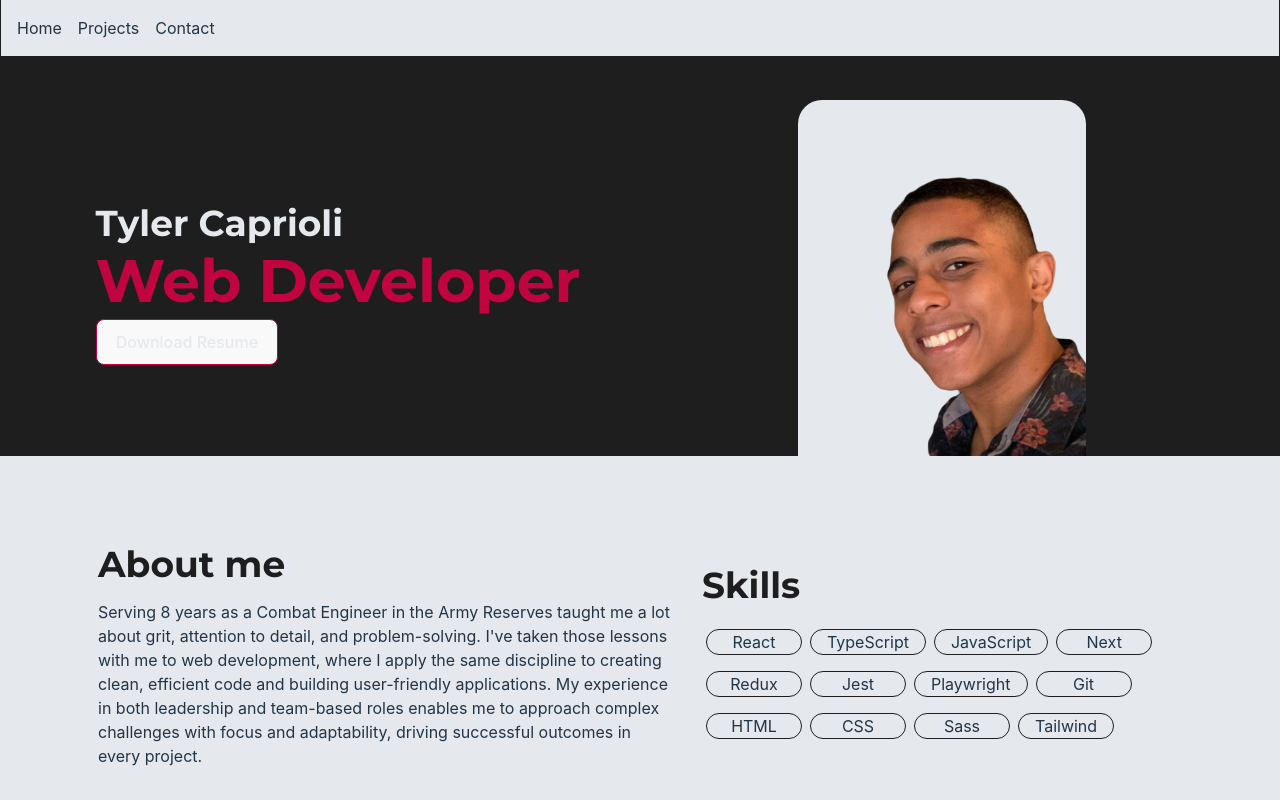
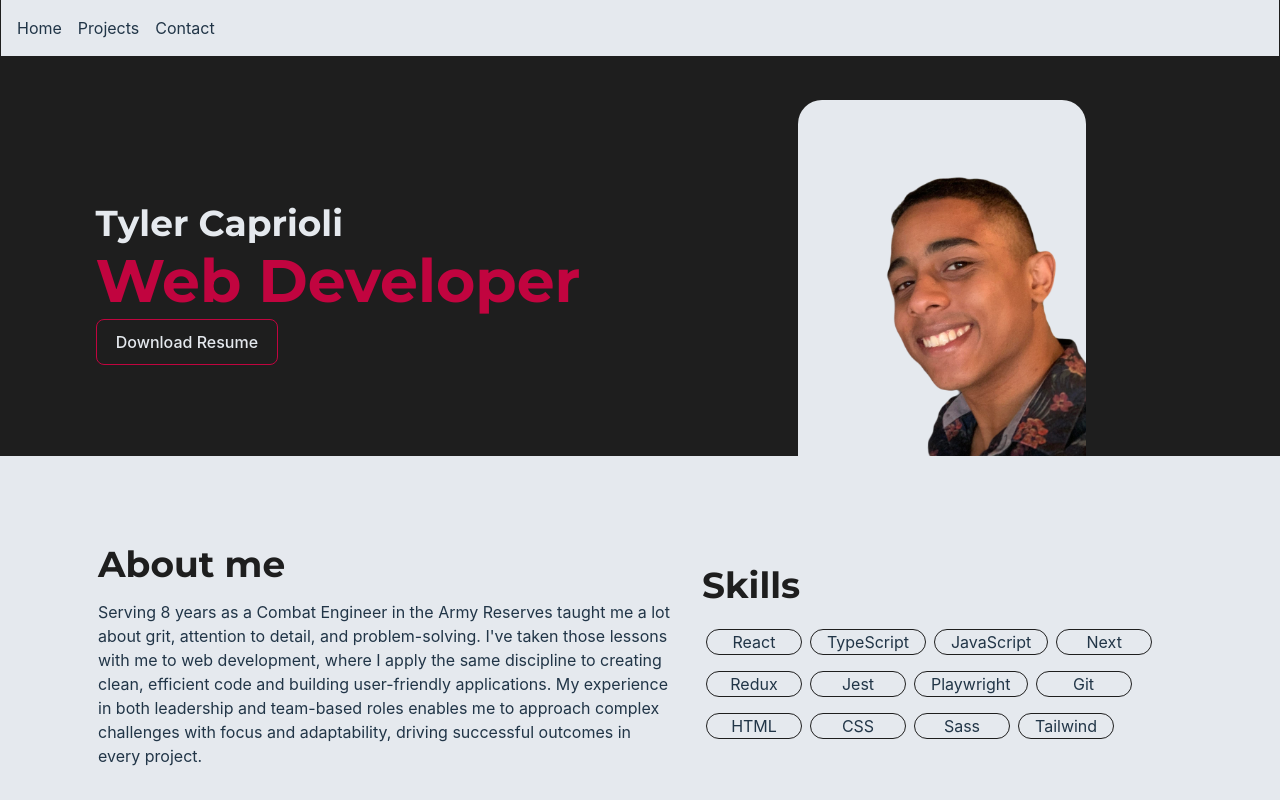
Before and after one commit to TCaprioli/Portfolio, a React (Vite) app: page / in a window 1280 px wide. Shown: the top 800 px of the page. Built offline with nearby package versions, Linux system fonts and the light colour scheme; a web font is replaced by a local one.

Commit message:
fix chrome styles for resume button

```diff
--- a/src/components/Landing.tsx
+++ b/src/components/Landing.tsx
@@ -14,7 +14,7 @@ export const Landing = () => {
           <h1 className="text-4xl md:text-6xl text-cherry font-serif font-bold mb-2 ">
             Web Developer
           </h1>
-          <button className="border border-cherry text-steel max-w-64 hover:border-cherry hover:bg-steel hover:text-cherry">
+          <button className="bg-charcoal border border-cherry text-steel max-w-64 hover:border-cherry hover:bg-steel hover:text-cherry">
             <a href={resume} target="_blank">
               Download Resume
             </a>
```
